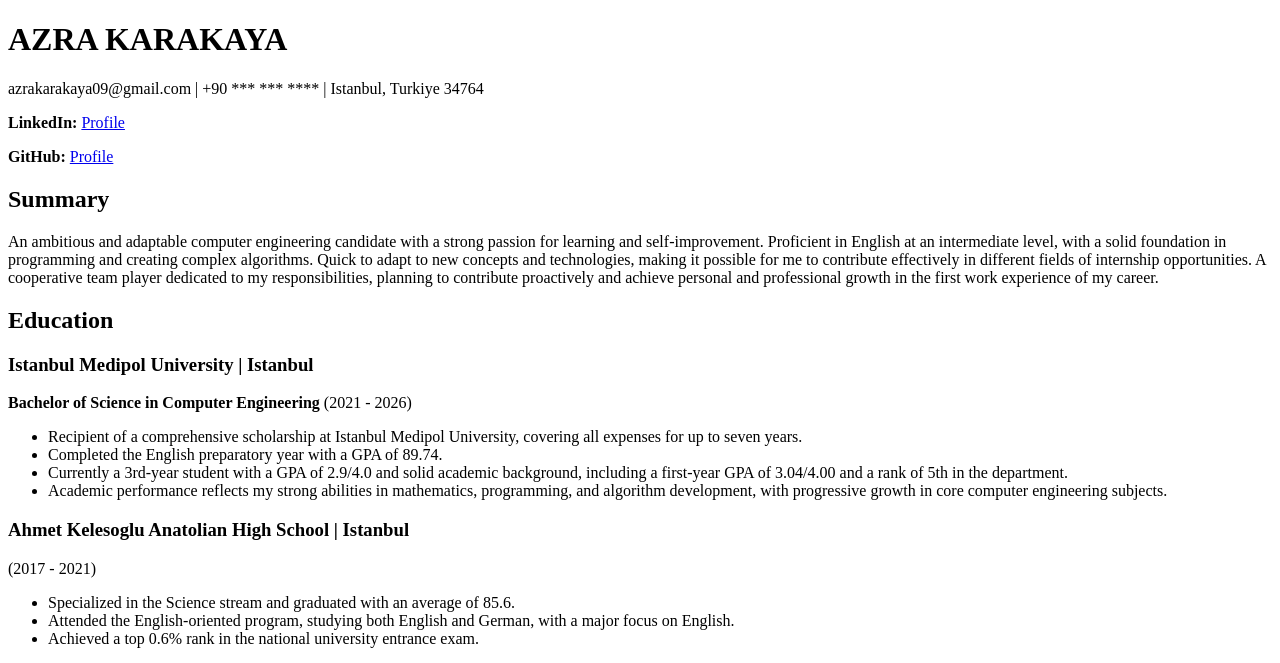
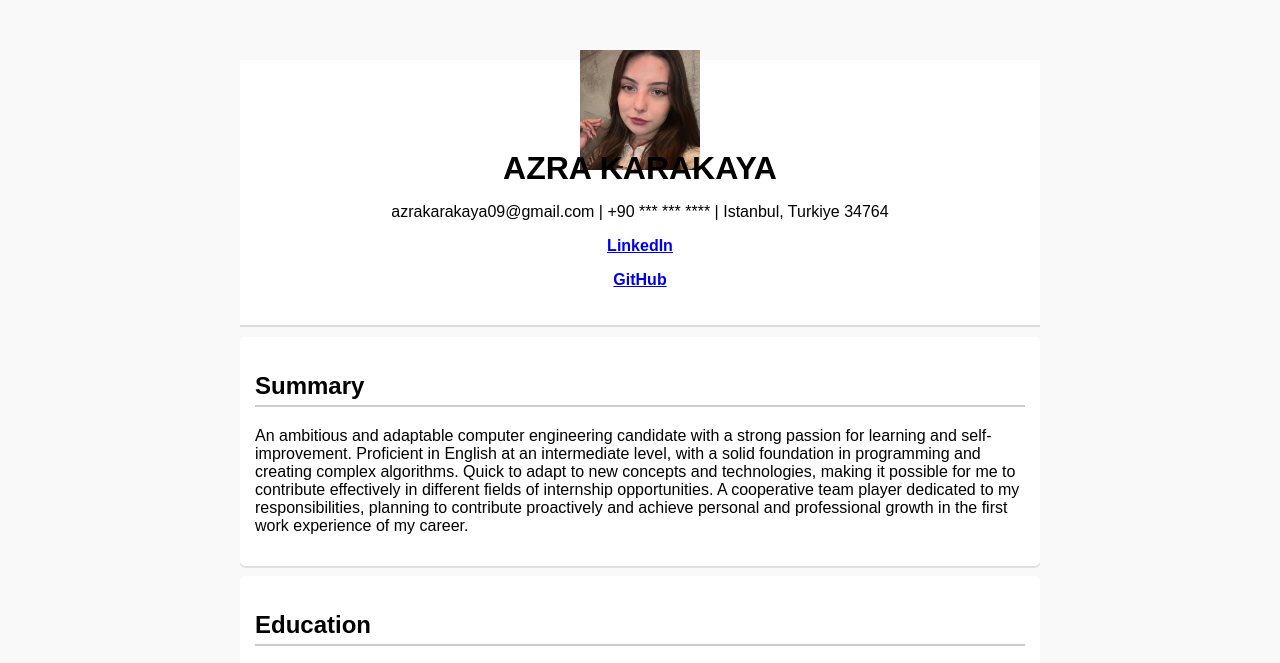
Before and after one commit to azrakarakaya1/resume, a plain HTML site: page index.html in a window 1280 px wide. Shown: the top 663 px of the page. Drawn offline with Linux system fonts and the light colour scheme.

Commit message:
dosya yeniden düzenlendi

```diff
--- a/index.html
+++ b/index.html
@@ -5,24 +5,24 @@
             <meta charset="UTF-8">
             <meta name="viewport" content="width=device-width, initial-scale=1.0">
             <title>Azra Karakaya - Resume</title>
-            <link rel="stylesheet" href="styles/styles1.css">
+            <link rel="stylesheet" href="styles/style1.css">
     </head>
     <body>
         <header>
             <div class="profile">
-                <div class="initials"></div>
+                <div class="initials">
+                    <img src="image.jpeg" width="120px" alt="Azra Karakaya">
+                </div>
                 <h1>AZRA KARAKAYA</h1>
                 <p>azrakarakaya09@gmail.com | +90 *** *** **** | Istanbul, Turkiye 34764</p>
                 <p>
-                    <strong>LinkedIn:</strong>
-                    <a href="https://www.linkedin.com/in/azra-karakaya-595766231/">
-                        Profile
+                    <a href="https://www.linkedin.com/in/azra-karakaya-595766231/" target="_blank">
+                        <strong>LinkedIn</strong>
                     </a>
                 </p>
                 <p>
-                    <strong>GitHub:</strong>
-                    <a href="https://github.com/azrakarakaya1">
-                        Profile
+                    <a href="https://github.com/azrakarakaya1" target="_blank">
+                        <strong>GitHub</strong>
                     </a>
                 </p>
             </div>
```
